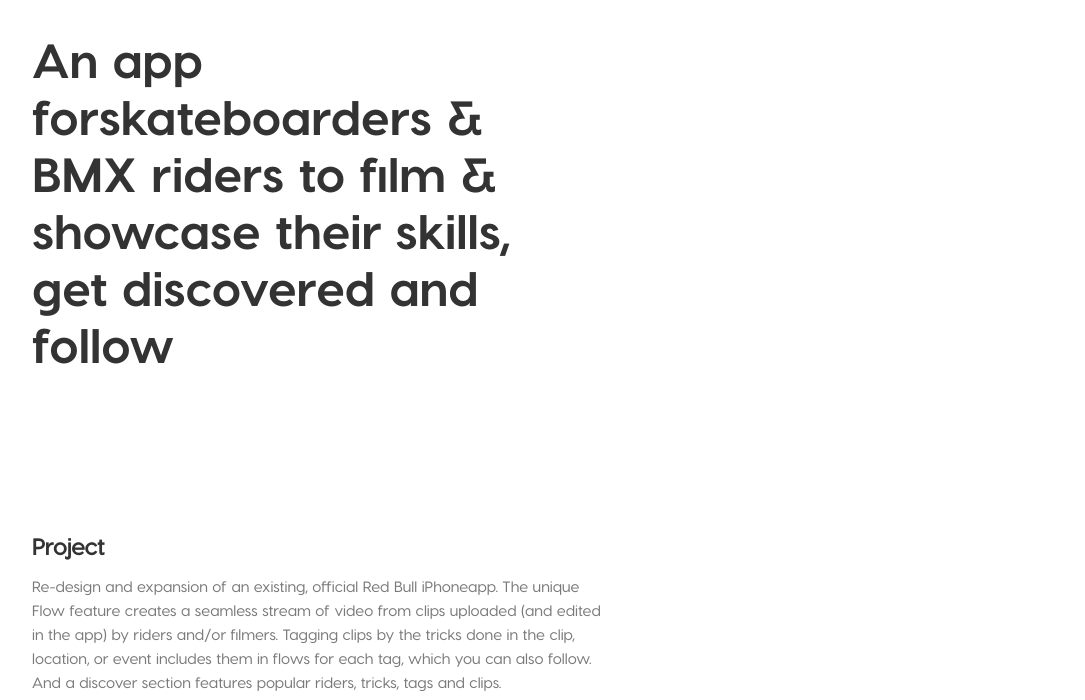
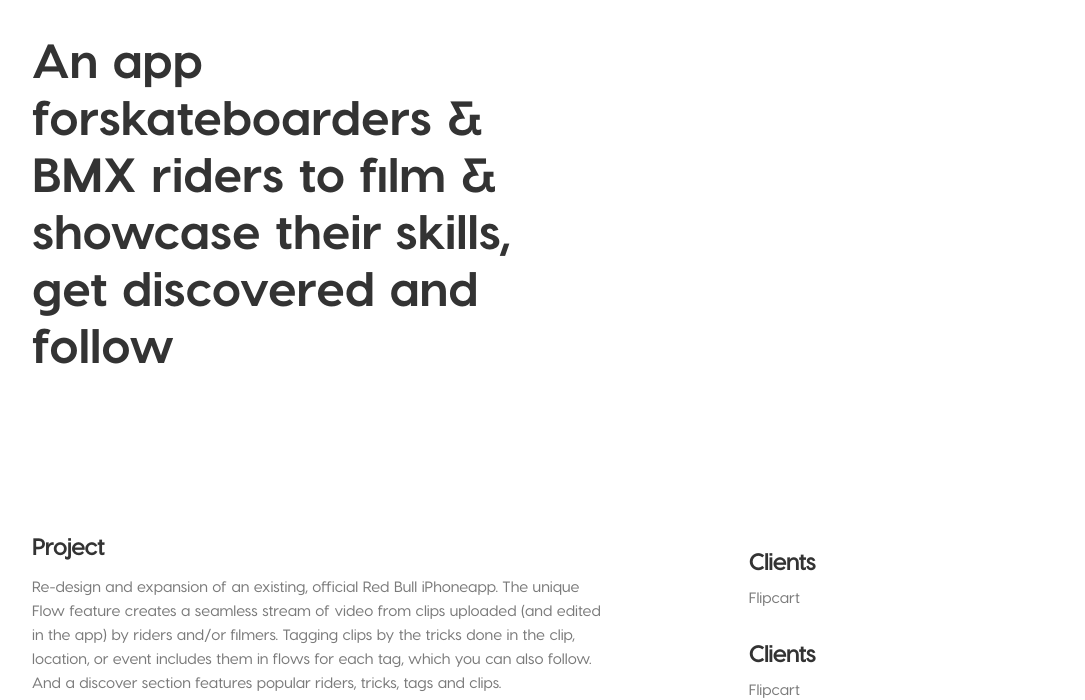
Before and after one commit to Tejeshui/tejeshui.github.io, a plain HTML site: page jiyo.html in a window 1280 px wide. Shown: the part 110-810 px from the top of the page, without its empty margins (96-1181 px from the left). Drawn offline with nearby package versions, Linux system fonts and the light colour scheme.

Commit message:
Update main.css

```diff
--- a/assets/css/main.css
+++ b/assets/css/main.css
@@ -318,10 +318,10 @@ color: #fff;
     margin-left: 105px;
 }
 
-..cliet_details {
+.cliet_details1 {
     width: 30%;
-    float: left;
-    margin-top: 32px;
+    float: right;
+    margin-top: 15px;
 }
 
 .section.innerpage p {
```
